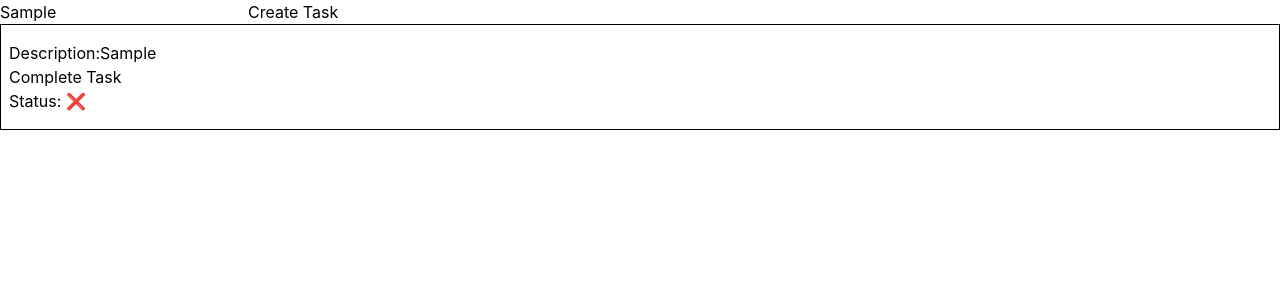
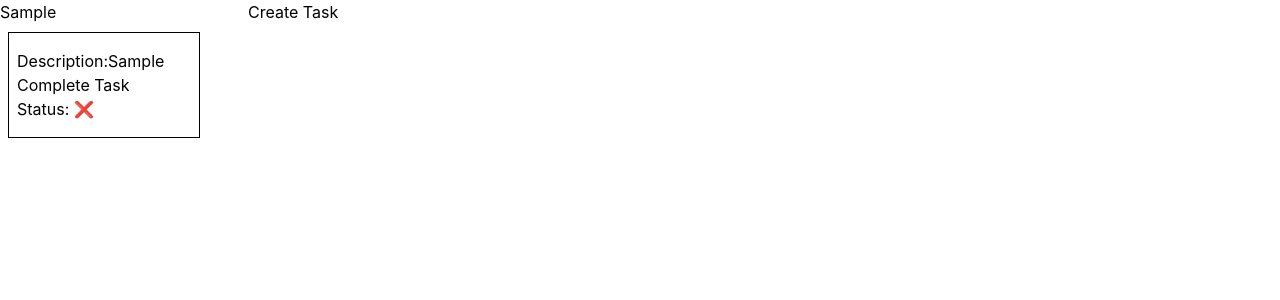
Before and after one commit to dalechangdev/vue3-fastapi-practice, a Vue app in the folder ui/: page / in a window 1280 px wide. Both pictures are taken after typing "Sample" into the empty fields and a click on the button "Create Task". Shown: the top 300 px of the page. Built offline with nearby package versions, Linux system fonts and the light colour scheme; the HTML template or start-up script is replaced by a standard one.

Commit message:
added pinia

```diff
--- a/ui/src/App.vue
+++ b/ui/src/App.vue
@@ -1,19 +1,18 @@
 <script setup lang="ts">
-import { reactive } from 'vue';
 import createTask from './features/tasks/create-task.vue';
 import taskList from './components/task-list.vue';
-import type { Task } from './types/task.ts';
+import { useTaskStore } from './features/tasks/task-store.ts';
 
-const tasks = reactive<Task[]>([]);
+const store = useTaskStore();
 
 function handleCreateTask(taskDescription: string) {
-    tasks.push({ description: taskDescription, isCompleted: false });
+    store.createTask(taskDescription);
 }
 </script>
 
 <template>
     <createTask @on-create-task="handleCreateTask" @submit="handleCreateTask" />
-    <taskList :tasks="tasks" />
+    <taskList :tasks="store.tasks" />
 </template>
 
 <style scoped></style>
--- a/ui/src/components/task-list.vue
+++ b/ui/src/components/task-list.vue
@@ -12,8 +12,8 @@ const props = defineProps<{
         <p>No tasks found! Create one?</p>
     </template>
     <template v-else>
-        <div>
-            <div v-for="task in props.tasks" :key="task.description">
+        <div class="flex flex-col gap-2 p-2">
+            <div class="w-48" v-for="task in props.tasks" :key="task.description">
                 <TaskItem :description="task.description" :is-completed="task.isCompleted" />
             </div>
         </div>
--- /dev/null
+++ b/ui/src/features/tasks/task-store.ts
@@ -0,0 +1,22 @@
+import type { Task } from '@/types';
+import { defineStore } from 'pinia'
+import { computed, ref } from 'vue'
+import type { Ref } from 'vue'
+
+export const useTaskStore = defineStore('tasks', () => {
+    const tasks: Ref<Task[]> = ref([]);
+
+    const unfinishedTasks = computed(() => tasks.value.filter(t => t.isCompleted).length);
+    const finishedTasks = computed(() => tasks.value.filter(t => !t.isCompleted).length);
+
+    function createTask(description: string): void {
+        tasks.value.push({ description, isCompleted: false });
+    }
+
+    return {
+        tasks,
+        unfinishedTasks,
+        finishedTasks,
+        createTask,
+    }
+});
```
